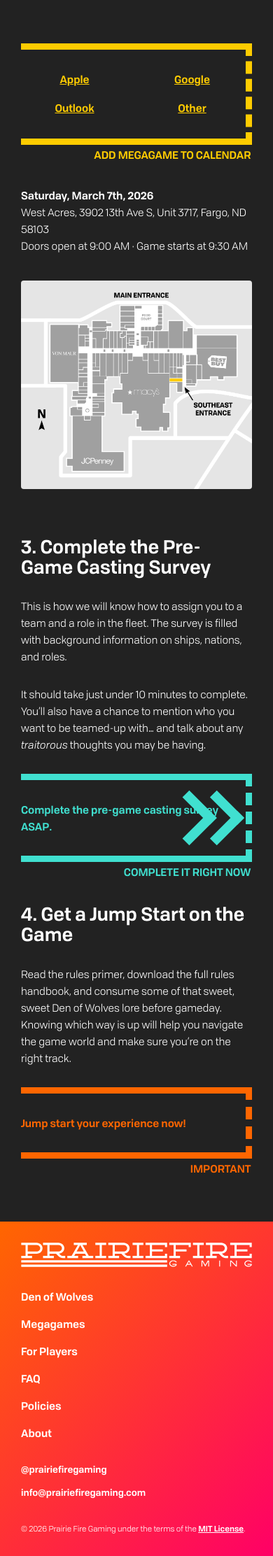
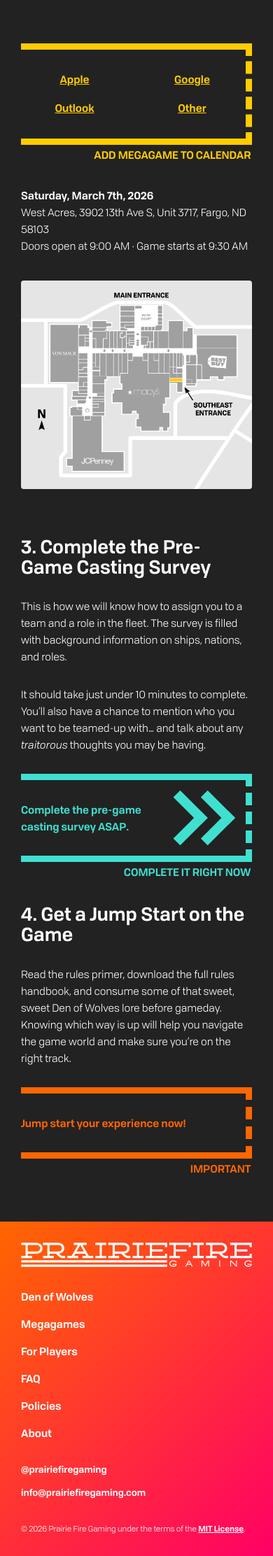
Before and after one commit to jedlimke/prairiefiregaming.com, a Jekyll site: the page built from megagames/den-of-wolves-2026-thank-you.md, in a window 390 px wide. Shown: the part 1066-3290 px from the top of the page at 70% size. Built offline with Jekyll 4.4.1, drawn with Linux system fonts in a browser that asks for light colours.

Commit message:
Callout link-out text/background adjustment.

```diff
--- a/_sass/base.scss
+++ b/_sass/base.scss
@@ -635,7 +635,12 @@ table {
 			background-image: url('/assets/link-out-background.svg');
 			background-size: contain;
 			background-repeat: no-repeat;
-			background-position: right 5% center;
+			background-position: right max(5%, calc(var(--spacing-unit) / 2)) center;
+			padding-right: 40%;
+
+			@media screen and (max-width: 600px) {
+				padding-right: 30%;
+			}
 		}
 	}
 
```
